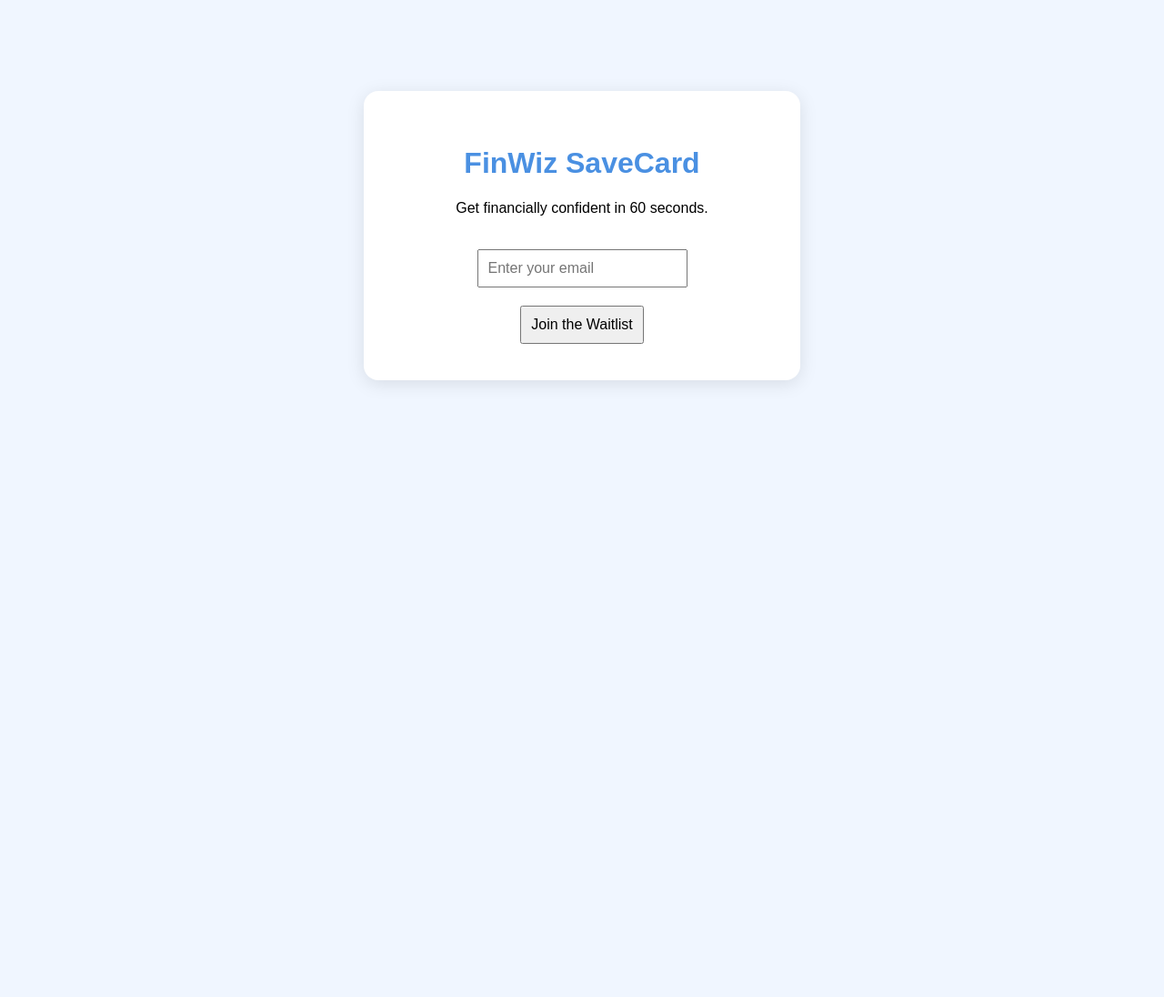
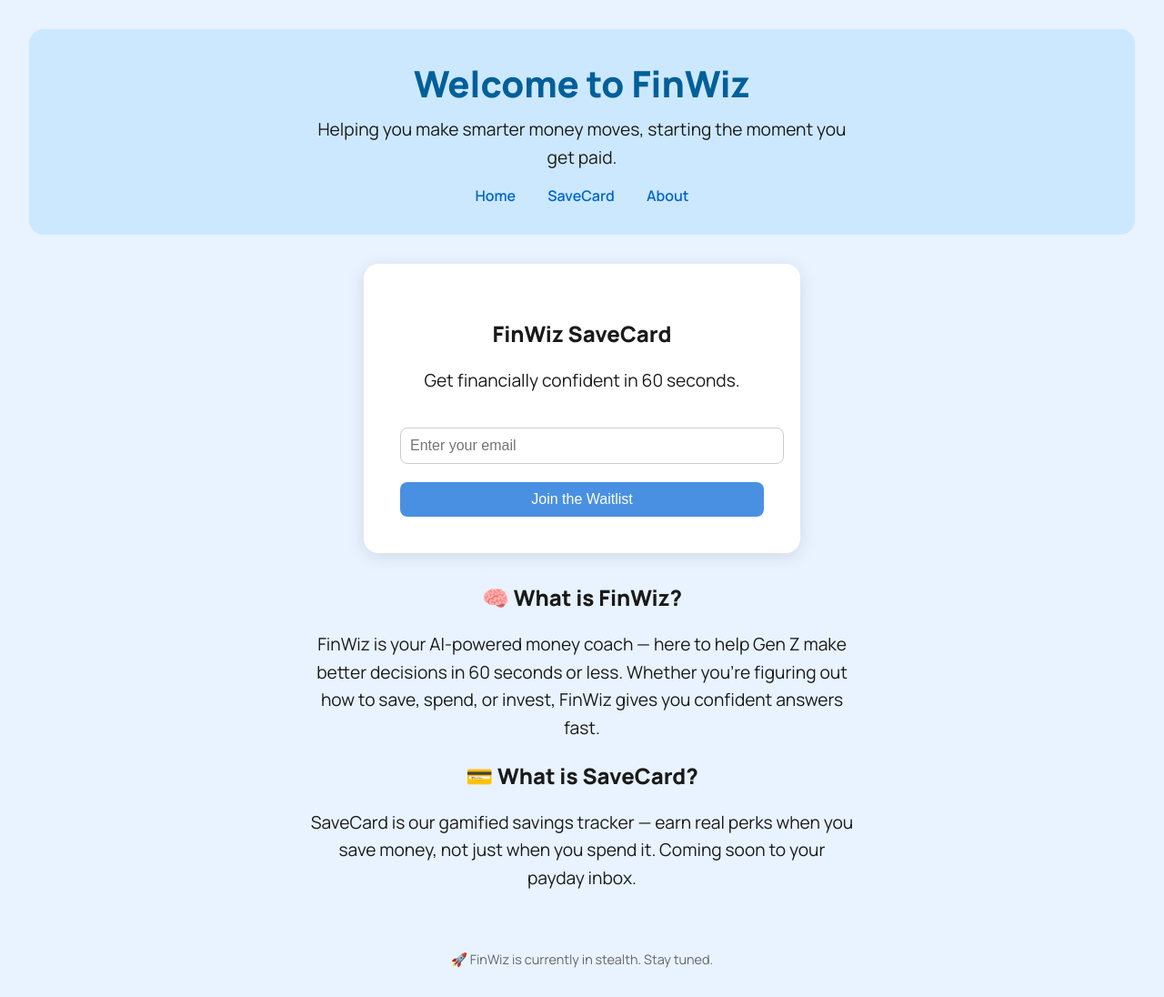
Before and after one commit to vmos-gb/finwiz-landing, a plain HTML site: page index.html in a window 1280 px wide. Shown: the whole page at 91% size. Before the commit the page ends 800 px from the top, so only its background shows below. Drawn offline with Linux system fonts and the light colour scheme.

Commit message:
Update index.html with merged content and waitlist form

```diff
--- a/index.html
+++ b/index.html
@@ -1,40 +1,114 @@
 <!DOCTYPE html>
 <html lang="en">
 <head>
-  <meta charset="UTF-8">
+  <meta charset="UTF-8" />
+  <meta name="viewport" content="width=device-width, initial-scale=1" />
   <title>FinWiz – Your AI Payday Coach</title>
+  <link href="https://fonts.googleapis.com/css2?family=Manrope:wght@400;600;800&display=swap" rel="stylesheet" />
   <style>
     body {
-      font-family: Arial, sans-serif;
+      margin: 0;
+      font-family: 'Manrope', sans-serif;
+      background: #e8f3ff;
+      color: #1a1a1a;
       text-align: center;
-      margin-top: 100px;
-      background-color: #f0f6ff;
+      padding: 2rem;
+    }
+    header {
+      background: #cce8ff;
+      padding: 2rem;
+      border-radius: 16px;
     }
     h1 {
-      color: #4A90E2;
+      font-size: 2.5rem;
+      color: #005f99;
+      margin: 0 0 0.5rem;
+    }
+    p {
+      max-width: 600px;
+      margin: 0 auto 1rem;
+      font-size: 1.2rem;
+      line-height: 1.6;
+    }
+    nav a {
+      margin: 0 1rem;
+      text-decoration: none;
+      color: #0066cc;
+      font-weight: 600;
+    }
+    nav a:hover {
+      text-decoration: underline;
+    }
+    .container {
+      background: white;
+      padding: 40px;
+      border-radius: 16px;
+      box-shadow: 0 4px 20px rgba(0,0,0,0.1);
+      max-width: 400px;
+      margin: 2rem auto;
     }
     input, button {
       padding: 10px;
       font-size: 1rem;
       margin-top: 20px;
+      width: 100%;
+      border-radius: 8px;
+      border: 1px solid #ccc;
     }
-    .container {
-      max-width: 400px;
-      margin: auto;
-      background: white;
-      padding: 40px;
-      border-radius: 16px;
-      box-shadow: 0 4px 20px rgba(0,0,0,0.1);
+    button {
+      background-color: #4A90E2;
+      color: white;
+      border: none;
+      cursor: pointer;
+    }
+    button:hover {
+      background-color: #357ABD;
+    }
+    footer {
+      margin-top: 4rem;
+      font-size: 0.9rem;
+      color: #666;
     }
   </style>
 </head>
 <body>
-  <div class="container">
-    <h1>FinWiz SaveCard</h1>
+
+  <header>
+    <h1>Welcome to FinWiz</h1>
+    <p>Helping you make smarter money moves, starting the moment you get paid.</p>
+    <nav>
+      <a href="#">Home</a>
+      <a href="#">SaveCard</a>
+      <a href="#">About</a>
+    </nav>
+  </header>
+
+  <section class="container">
+    <h2>FinWiz SaveCard</h2>
     <p>Get financially confident in 60 seconds.</p>
     <input type="email" placeholder="Enter your email" />
-    <br>
     <button>Join the Waitlist</button>
-  </div>
+  </section>
+
+  <section>
+    <h2>🧠 What is FinWiz?</h2>
+    <p>
+      FinWiz is your AI-powered money coach — here to help Gen Z make better decisions in 60 seconds or less.
+      Whether you're figuring out how to save, spend, or invest, FinWiz gives you confident answers fast.
+    </p>
+  </section>
+
+  <section>
+    <h2>💳 What is SaveCard?</h2>
+    <p>
+      SaveCard is our gamified savings tracker — earn real perks when you save money, not just when you spend it.
+      Coming soon to your payday inbox.
+    </p>
+  </section>
+
+  <footer>
+    🚀 FinWiz is currently in stealth. Stay tuned.
+  </footer>
+
 </body>
 </html>
```
